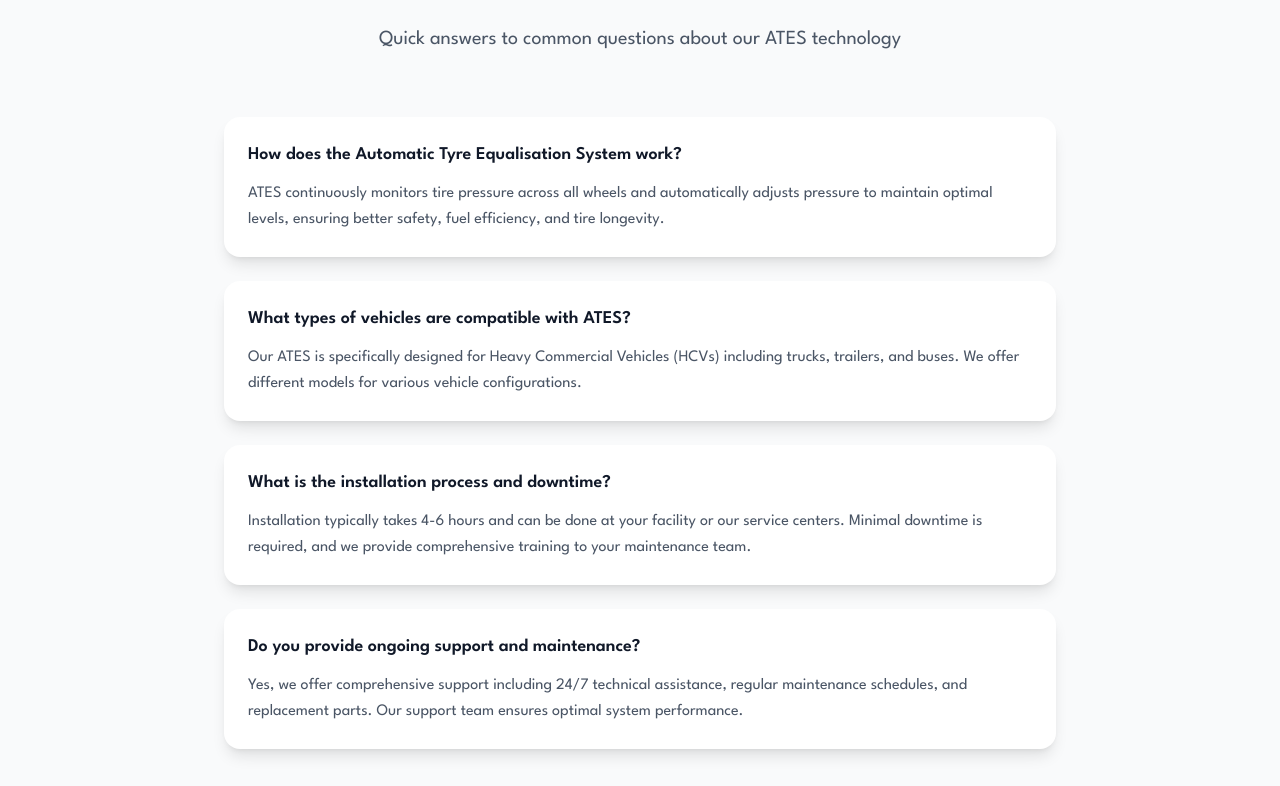
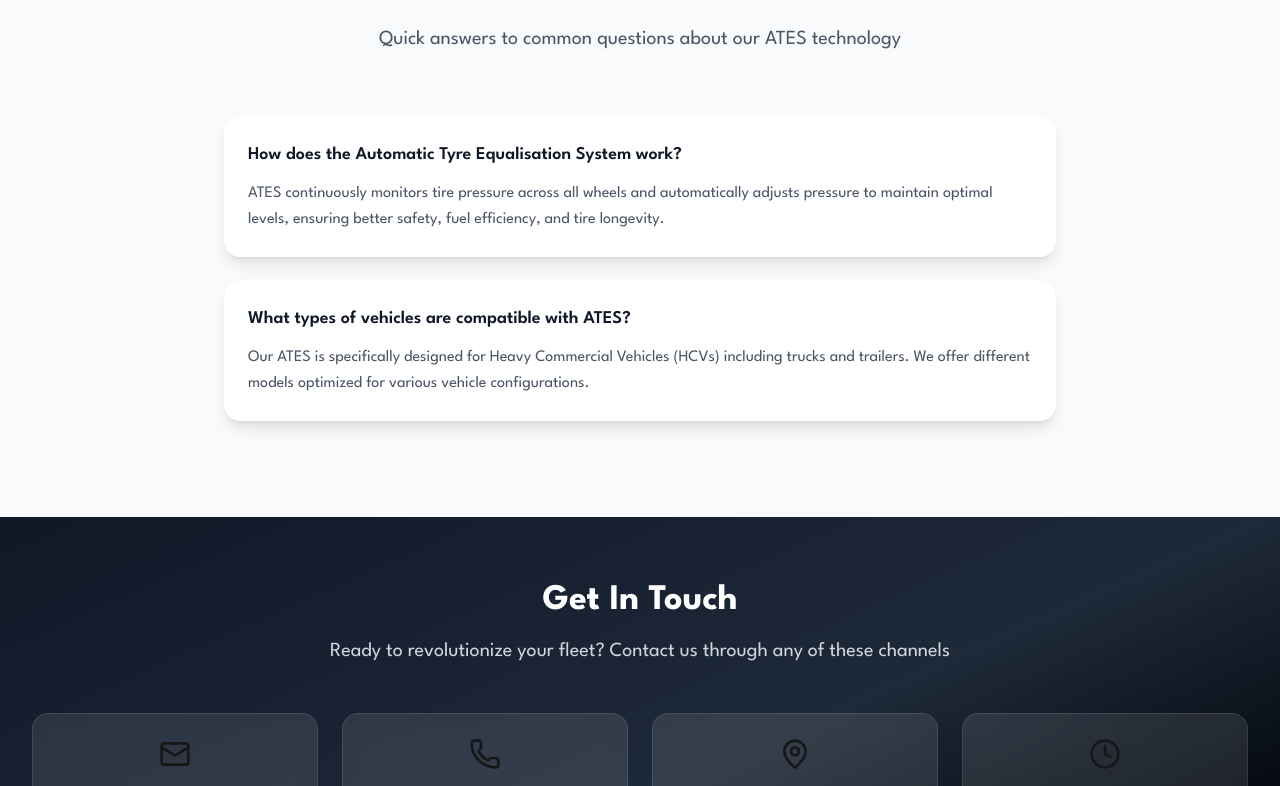
Before and after one commit to MalyajNailwal/Wick, a Next.js app: page /contact in a window 1280 px wide. Shown: the part 1634-2420 px from the top of the page. Built offline with nearby package versions, Linux system fonts and the light colour scheme.

Commit message:
Update contact FAQs, add TyreRakhshak® trademark, and style improvements

```diff
--- a/src/app/contact/page.tsx
+++ b/src/app/contact/page.tsx
@@ -558,15 +558,7 @@ const ContactPage = () => {
               },
               {
                 question: "What types of vehicles are compatible with ATES?",
-                answer: "Our ATES is specifically designed for Heavy Commercial Vehicles (HCVs) including trucks, trailers, and buses. We offer different models for various vehicle configurations."
-              },
-              {
-                question: "What is the installation process and downtime?",
-                answer: "Installation typically takes 4-6 hours and can be done at your facility or our service centers. Minimal downtime is required, and we provide comprehensive training to your maintenance team."
-              },
-              {
-                question: "Do you provide ongoing support and maintenance?",
-                answer: "Yes, we offer comprehensive support including 24/7 technical assistance, regular maintenance schedules, and replacement parts. Our support team ensures optimal system performance."
+                answer: "Our ATES is specifically designed for Heavy Commercial Vehicles (HCVs) including trucks and trailers. We offer different models optimized for various vehicle configurations."
               }
             ].map((faq, index) => (
               <motion.div
@@ -643,7 +635,7 @@ const ContactPage = () => {
             className="mt-12 pt-8 border-t border-gray-700 text-center"
           >
             <p className="text-gray-400 text-sm">
-              © 2024 Wick Automation LLP. All rights reserved. | Making India&apos;s highways safer, one tire at a time.
+              Making India&apos;s highways safer, one tire at a time.
             </p>
           </motion.div>
         </div>
--- a/src/app/page.tsx
+++ b/src/app/page.tsx
@@ -594,13 +594,13 @@ const StoryJourney = () => {
       <StoryChapter
         chapterNumber="03"
         title="ATES: The Hero Emerges"
-        subtitle="Meet TyreRakhshak - India&apos;s guardian angel for highways"
+        subtitle="Meet <span class='text-red-600 font-bold'>TyreRakhshak®</span> - India&apos;s guardian angel for highways"
         layout="center"
         backgroundColor="bg-gradient-to-br from-green-50 to-emerald-50"
         content={
           <div className="space-y-8 text-gray-700">
             <p className="text-xl leading-relaxed text-center">
-              After years of innovation, <strong className="text-red-600">TyreRakhshak</strong> emerged -
+              After years of innovation, <strong className="text-red-600">TyreRakhshak®</strong> emerged -
               not just as a product, but as a guardian angel for India&apos;s highways.
             </p>
 
--- a/src/components/ui/StoryChapter.tsx
+++ b/src/components/ui/StoryChapter.tsx
@@ -113,9 +113,8 @@ const StoryChapter: React.FC<StoryChapterProps> = ({
                 animate={inView ? { opacity: 1, y: 0 } : { opacity: 0, y: 20 }}
                 transition={{ duration: 0.6, delay: 0.4 }}
                 className="text-xl md:text-2xl text-gray-700 font-medium"
-              >
-                {subtitle}
-              </motion.p>
+                dangerouslySetInnerHTML={{ __html: subtitle }}
+              />
             )}
 
             {/* Content */}
```
